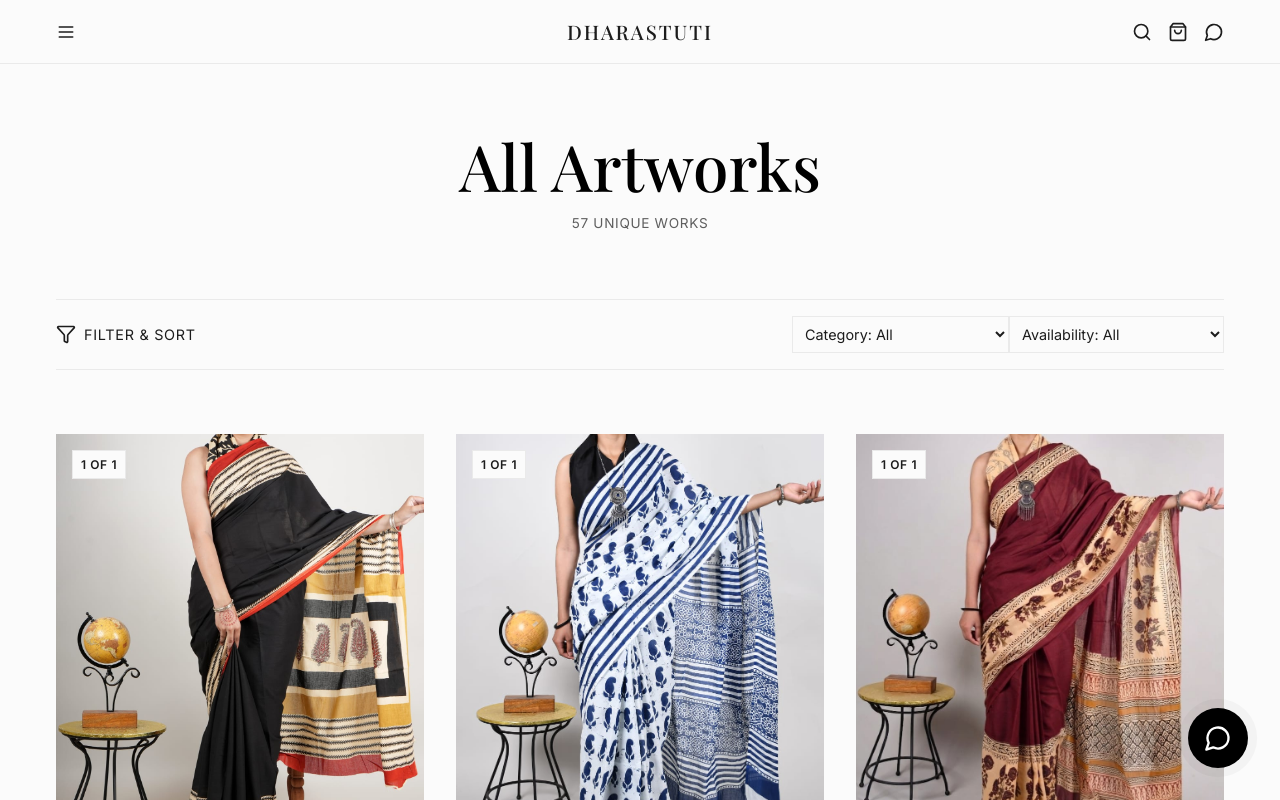
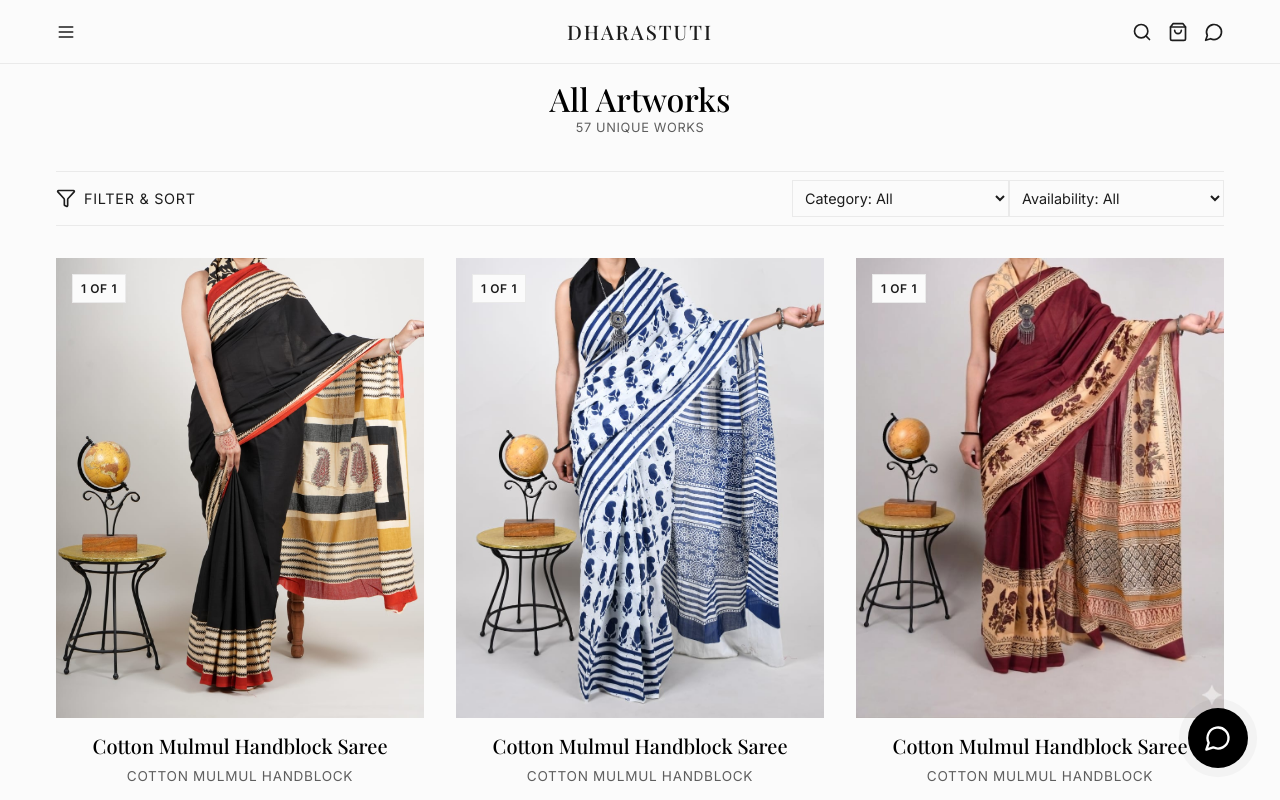
Before and after one commit to jigneshpandya86-lab/dharastuti, a React (Vite) app: page /collections in a window 1280 px wide. Shown: the top 800 px of the page. Built offline with nearby package versions, Linux system fonts and the light colour scheme; a web font is replaced by a local one.

Commit message:
feat: implement scroll-to-top and compact page layouts for better immediate visibility

```diff
--- a/src/App.tsx
+++ b/src/App.tsx
@@ -1,5 +1,6 @@
 import { useState } from 'react';
 import { Routes, Route } from 'react-router-dom';
+import ScrollToTop from './components/ScrollToTop';
 import Header from './components/Header';
 import Footer from './components/Footer';
 import FloatingWhatsApp from './components/FloatingWhatsApp';
@@ -22,6 +23,7 @@ function App() {
 
   return (
     <div className="app-container">
+      <ScrollToTop />
       <Header
         onMenuOpen={() => setIsNavOpen(true)}
         onCartOpen={() => setIsCartOpen(true)}
--- /dev/null
+++ b/src/components/ScrollToTop.tsx
@@ -0,0 +1,12 @@
+import { useEffect } from "react";
+import { useLocation } from "react-router-dom";
+
+export default function ScrollToTop() {
+  const { pathname } = useLocation();
+
+  useEffect(() => {
+    window.scrollTo(0, 0);
+  }, [pathname]);
+
+  return null;
+}
--- a/src/pages/ArtworkDetail.css
+++ b/src/pages/ArtworkDetail.css
@@ -1,12 +1,12 @@
 .pdp {
-  padding: var(--spacing-lg) 0 var(--spacing-xxl) 0;
+  padding: var(--spacing-md) 0 var(--spacing-xl) 0;
 }
 
 .breadcrumbs {
-  font-size: 0.85rem;
+  font-size: 0.8rem;
   text-transform: uppercase;
   letter-spacing: 0.05em;
-  margin-bottom: var(--spacing-lg);
+  margin-bottom: var(--spacing-md);
   color: var(--color-text);
   opacity: 0.6;
 }
@@ -77,17 +77,17 @@
 
 .pdp-info {
   position: sticky;
-  top: 100px;
+  top: 80px;
   align-self: start;
 }
 
 .pdp-header {
-  margin-bottom: var(--spacing-lg);
+  margin-bottom: var(--spacing-md);
 }
 
 .pdp-title {
-  font-size: 2.5rem;
-  margin-bottom: 0.25rem;
+  font-size: 2rem;
+  margin-bottom: 0.15rem;
 }
 
 .pdp-code {
--- a/src/pages/Collections.css
+++ b/src/pages/Collections.css
@@ -1,30 +1,31 @@
 .collections-page {
-  padding: var(--spacing-xl) 0;
+  padding: var(--spacing-md) 0;
 }
 
 .collections-header {
   text-align: center;
-  margin-bottom: var(--spacing-xl);
+  margin-bottom: var(--spacing-lg);
 }
 
 .collections-header h1 {
-  margin-bottom: var(--spacing-sm);
+  font-size: 2rem;
+  margin-bottom: 0;
 }
 
 .collections-header p {
   opacity: 0.7;
   text-transform: uppercase;
   letter-spacing: 0.05em;
-  font-size: 0.85rem;
+  font-size: 0.8rem;
 }
 
 .filter-bar {
   border-top: 1px solid var(--color-border);
   border-bottom: 1px solid var(--color-border);
-  padding: var(--spacing-md) 0;
-  margin-bottom: var(--spacing-xl);
+  padding: var(--spacing-sm) 0;
+  margin-bottom: var(--spacing-lg);
   position: sticky;
-  top: 80px;
+  top: 64px;
   background-color: var(--color-bg);
   z-index: 10;
 }
```
